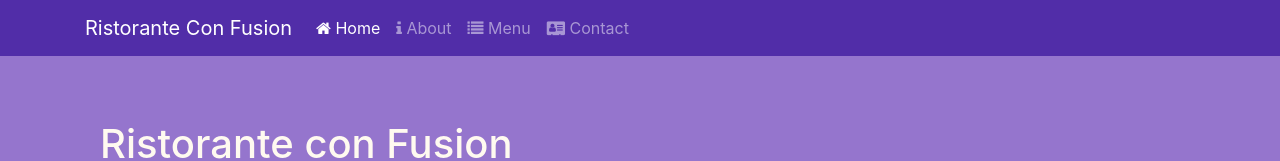
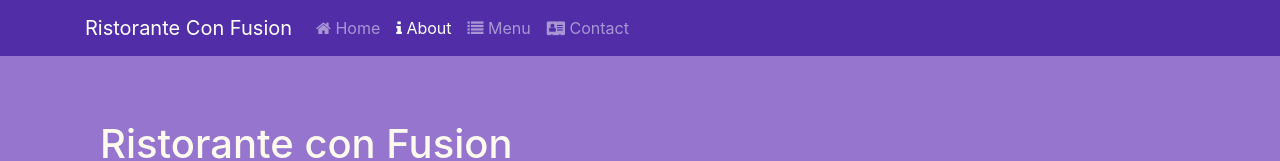
Before and after one commit to Enragedsaturday/Enragedsaturday.github.io, a website: page aboutus.html in a window 1280 px wide. Shown: the top 161 px of the page. Drawn offline with nearby package versions, Linux system fonts and the light colour scheme.

Commit message:
fixed navbar again

```diff
--- a/aboutus.html
+++ b/aboutus.html
@@ -24,8 +24,8 @@
             <a href="#" class="navbar-brand">Ristorante Con Fusion</a>
             <div class="collapse navbar-collapse" id="Navbar">
                 <ul class="navbar-nav mr-auto">
-                    <li class="nav-item active"><a href="#" class="nav-link"><span class="fa fa-home fa-md"></span> Home</a></li>
-                    <li class="nav-item"><a href="aboutus.html" class="nav-link"><span class="fa fa-info fa-md"></span> About</a></li>
+                    <li class="nav-item"><a href="index.html" class="nav-link"><span class="fa fa-home fa-md"></span> Home</a></li>
+                    <li class="nav-item active"><a href="#" class="nav-link"><span class="fa fa-info fa-md"></span> About</a></li>
                     <li class="nav-item"><a href="#" class="nav-link"><span class="fa fa-list fa-md"></span> Menu</a></li>
                     <li class="nav-item"><a href="contactus.html" class="nav-link"><span class="fa fa-address-card fa-md"></span> Contact</a></li>
                 </ul>
```
